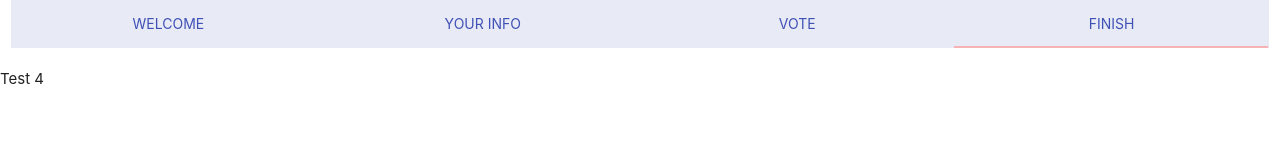
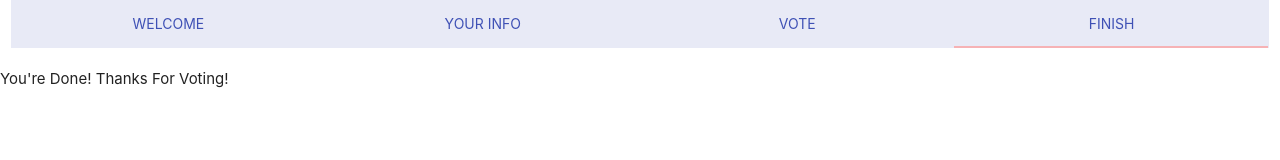
Before and after one commit to Roberto-Cohen/BlockVote, a website: page index.html in a window 1280 px wide. Both pictures are taken after a click on the link "FINISH". Drawn offline with nearby package versions, Linux system fonts and the light colour scheme.

Commit message:
added text to finish page

```diff
--- a/index.html
+++ b/index.html
@@ -90,7 +90,7 @@
 			</div>
 		</div>
 		</div>
-		<div id="finish" class="col s12">Test 4</div>
+		<div id="finish" class="col s12">You're Done! Thanks For Voting!</div>
 		</div>
 	</form>
 	<!--JavaScript at end of body for optimized loading-->
```
